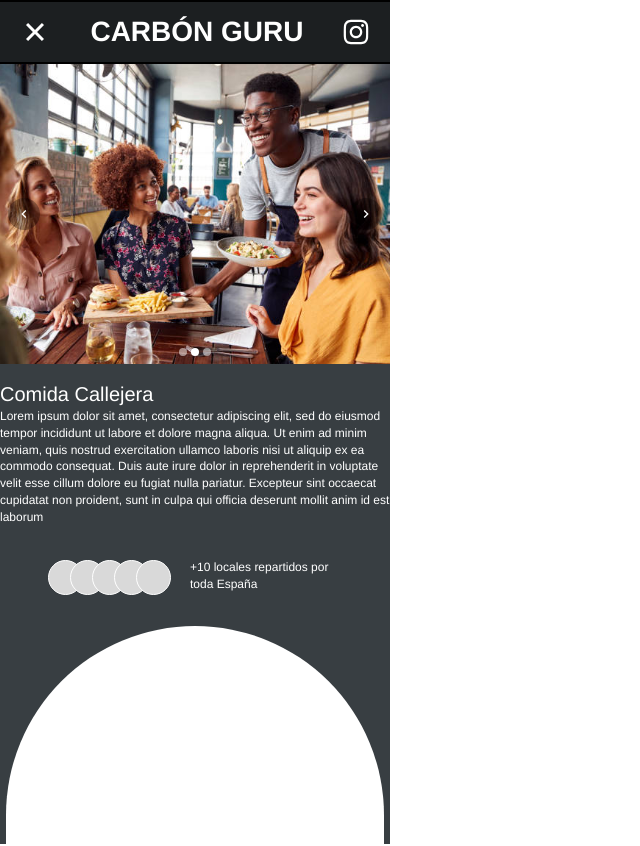
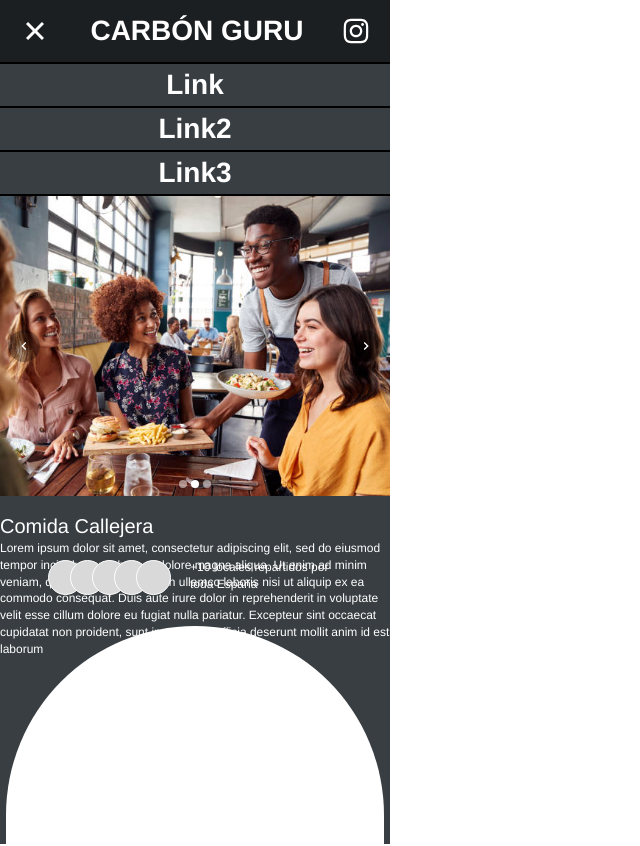
Before and after one commit to Degery71/carbon-guru, a Next.js app in the folder cg/: page / in a window 1280 px wide. Both pictures are taken after a click on the element 35 px from the left and 32 px from the top of the page. Shown: the whole page, without its empty margins (0-640 px from the left). Built offline with nearby package versions, Linux system fonts and the light colour scheme.

Commit message:
fully working burger menu

```diff
--- a/cg/src/components/BurgerMenu.tsx
+++ b/cg/src/components/BurgerMenu.tsx
@@ -11,10 +11,17 @@ export const BurgerMenu = () => {
   const toggleNavbar = () => {
     setIsOpen(!isOpen);
   };
+  // anchors to different parts of the text
+  const links = ["Link", "Link2", "Link3"];
+
   return (
-    <div className="h-16 min-h-full flex justify-around content-center border-2 border-x-0 bg-pal-dark sticky top-0 z-20">
+    <div className="flex flex-col">
+      <div className="h-16 min-h-full flex justify-around content-center border-b-2 bg-pal-dark sticky top-0 z-20">
         {/* Burger Logo */}
-      <div className="flex items-center justify-center" onClick={toggleNavbar}>
+        <div
+          className="flex items-center justify-center"
+          onClick={toggleNavbar}
+        >
           {!isOpen ? (
             <GiHamburgerMenu size={32} color="white" className="align-middle" />
           ) : (
@@ -37,5 +44,19 @@ export const BurgerMenu = () => {
           <FaInstagram size={28} color="white" className="align-middle" />
         </Link>
       </div>
+      {isOpen && (
+        <div className="flex flex-col justify-center content-center text-center">
+          {links.map((link: string) => (
+            <Link
+              key={link}
+              className="[font-family:'Coda_Caption-ExtraBold',Helvetica] font-extrabold text-white text-[28px] border-b-2 border-black"
+              href={`#${link}`}
+            >
+              {link}
+            </Link>
+          ))}
+        </div>
+      )}
+    </div>
   );
 };
```
Lines whose indentation alone changed are shown as unchanged.
